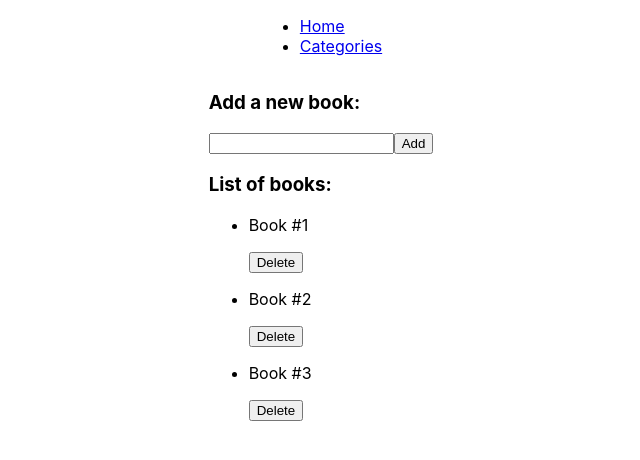
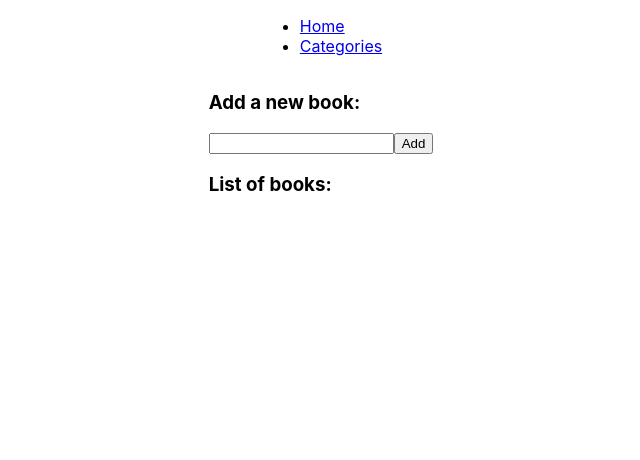
Before and after one commit to andrianarivo/book-store, a React (Create React App) app: page / in a window 1280 px wide. Shown: the top 460 px of the page, without its empty margins (319-959 px from the left). Built offline with nearby package versions, Linux system fonts and the light colour scheme.

Commit message:
build book/categories reducers and actions

```diff
--- a/package.json
+++ b/package.json
@@ -3,12 +3,14 @@
   "version": "0.1.0",
   "private": true,
   "dependencies": {
+    "@reduxjs/toolkit": "^1.9.5",
     "@testing-library/jest-dom": "^5.16.5",
     "@testing-library/react": "^13.4.0",
     "@testing-library/user-event": "^13.5.0",
     "prop-types": "^15.8.1",
     "react": "^18.2.0",
     "react-dom": "^18.2.0",
+    "react-redux": "^8.0.7",
     "react-router-dom": "^6.12.0",
     "react-scripts": "5.0.1",
     "uuid": "^9.0.0",
--- a/src/components/BookInput.js
+++ b/src/components/BookInput.js
@@ -1,13 +1,16 @@
-import PropTypes from 'prop-types';
 import { useState } from 'react';
+import { useDispatch } from 'react-redux';
+import { v4 as uuid } from 'uuid';
+import { addBook } from '../redux/books/booksSlice';
 
-export default function BookInput(props) {
+export default function BookInput() {
+  const dispatch = useDispatch();
   const [title, setTitle] = useState('');
-  const { onSubmit } = props;
+
   const addNewBook = (e) => {
     e.preventDefault();
     if (title !== '') {
-      onSubmit(title);
+      dispatch(addBook({ book: { id: uuid(), title } }));
       setTitle('');
     }
   };
@@ -26,7 +29,3 @@
     </>
   );
 }
-
-BookInput.propTypes = {
-  onSubmit: PropTypes.func.isRequired,
-};
--- a/src/components/BookItem.js
+++ b/src/components/BookItem.js
@@ -1,18 +1,28 @@
 import PropTypes from 'prop-types';
+import { useDispatch } from 'react-redux';
+import { removeBook } from '../redux/books/booksSlice';
 
 export default function BookItem(props) {
-  const { bookTitle, onDeleteClicked } = props;
+  const dispatch = useDispatch();
+  const { id, title } = props;
+
+  const handleDelete = () => {
+    dispatch(removeBook({ id }));
+  };
+
   return (
     <li>
       <div>
-        <p>{bookTitle}</p>
-        <button type="button" onClick={onDeleteClicked}>Delete</button>
+        <p>{title}</p>
+        <button type="button" onClick={handleDelete}>
+          Delete
+        </button>
       </div>
     </li>
   );
 }
 
 BookItem.propTypes = {
-  bookTitle: PropTypes.string.isRequired,
-  onDeleteClicked: PropTypes.func.isRequired,
+  id: PropTypes.number.isRequired,
+  title: PropTypes.string.isRequired,
 };
--- a/src/components/BookList.js
+++ b/src/components/BookList.js
@@ -1,35 +1,17 @@
-import { useState } from 'react';
-import { v4 as uuid } from 'uuid';
+import { useSelector } from 'react-redux';
 import BookItem from './BookItem';
 import BookInput from './BookInput';
 
 export default function BookList() {
-  const [books, setBooks] = useState([
-    { id: uuid(), title: 'Book #1' },
-    { id: uuid(), title: 'Book #2' },
-    { id: uuid(), title: 'Book #3' },
-  ]);
-
-  const deleteBook = (id) => {
-    setBooks((prevState) => prevState.filter((book) => book.id !== id));
-  };
-
-  const addBook = (bookTitle) => {
-    const newBook = { id: uuid(), title: bookTitle };
-    setBooks([...books, newBook]);
-  };
+  const { bookItems } = useSelector((store) => store.books);
 
   return (
     <div>
-      <BookInput onSubmit={addBook} />
+      <BookInput />
       <h3>List of books:</h3>
       <ul>
-        {books.map((book) => (
-          <BookItem
-            key={book.id}
-            bookTitle={book.title}
-            onDeleteClicked={() => deleteBook(book.id)}
-          />
+        {bookItems.map((book) => (
+          <BookItem key={book.id} id={book.id} title={book.title} />
         ))}
       </ul>
     </div>
--- a/src/index.js
+++ b/src/index.js
@@ -1,13 +1,17 @@
 import React from 'react';
 import ReactDOM from 'react-dom/client';
 import './styles/index.css';
+import { Provider } from 'react-redux';
 import App from './components/App';
 import reportWebVitals from './reportWebVitals';
+import store from './redux/store';
 
 const root = ReactDOM.createRoot(document.getElementById('root'));
 root.render(
   <React.StrictMode>
-    <App />
+    <Provider store={store}>
+      <App />
+    </Provider>
   </React.StrictMode>,
 );
 
--- /dev/null
+++ b/src/redux/books/booksSlice.js
@@ -0,0 +1,21 @@
+import { createSlice } from '@reduxjs/toolkit';
+
+const initialState = {
+  bookItems: [],
+};
+
+const booksSlice = createSlice({
+  name: 'books',
+  initialState,
+  reducers: {
+    addBook: (state, { payload }) => {
+      state.bookItems.push(payload.book);
+    },
+    removeBook: (state, { payload }) => ({
+      bookItems: state.bookItems.filter((book) => book.id !== payload.id),
+    }),
+  },
+});
+
+export const { addBook, removeBook } = booksSlice.actions;
+export default booksSlice.reducer;
--- /dev/null
+++ b/src/redux/categories/categoriesSlices.js
@@ -0,0 +1,17 @@
+import { createSlice } from '@reduxjs/toolkit';
+
+const initialState = {
+  categories: [],
+  status: 'Under construction',
+};
+
+const categoriesSlices = createSlice({
+  name: 'categories',
+  initialState,
+  reducers: {
+    checkStatus: () => initialState,
+  },
+});
+
+export const { checkStatus } = categoriesSlices.actions;
+export default categoriesSlices;
--- /dev/null
+++ b/src/redux/store.js
@@ -0,0 +1,12 @@
+import { configureStore } from '@reduxjs/toolkit';
+import booksReducer from './books/booksSlice';
+import categoriesReducer from './categories/categoriesSlices';
+
+const store = configureStore({
+  reducer: {
+    books: booksReducer,
+    categories: categoriesReducer,
+  },
+});
+
+export default store;
```
Also changed, not shown: 1 other file (tests, documents, lock files or other folders).
